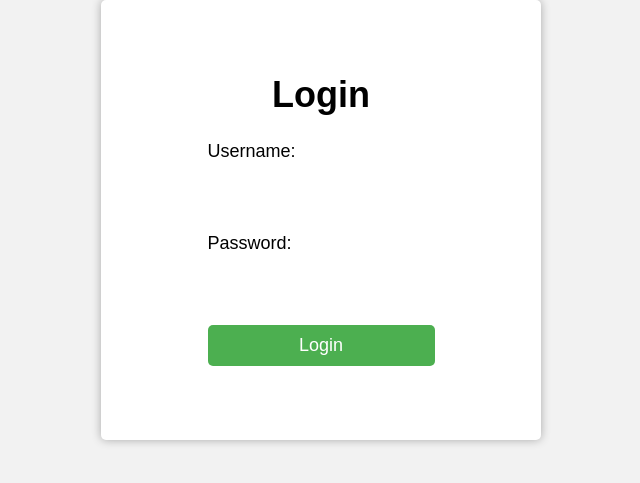
After one commit to tamar1472/BloodDonation, a Flask app: page / in a window 1280 px wide. The commit adds this page. Shown: the top 483 px of the page, without its empty margins (319-959 px from the left). Run offline with Flask 3, Linux system fonts and the light colour scheme.

Commit message:
little fixes

```diff
--- a/app.py
+++ b/app.py
@@ -1,13 +1,16 @@
 import os
-from flask import Flask, render_template, request, url_for, redirect, flash, make_response, Response
+from flask import Flask, render_template, request, url_for, redirect, session
+from flask_session import Session
 import db_operations
-
 import logging
 import mysql.connector
 from mysql.connector import Error
 
 app = Flask(__name__)
 app.secret_key = 'mysecretkey'
+app.config["SESSION_PERMANENT"] = False
+app.config["SESSION_TYPE"] = "filesystem"
+Session(app)
 
 # Disable Werkzeug logs in the console
 werkzeug_logger = logging.getLogger('werkzeug')
@@ -39,6 +42,45 @@ try:
         # print("MySQL connection is closed")
 except Error as e:
     print("Error while connecting to MySQL", e)
+
+
+@app.route('/', methods=["POST", "GET"])
+def login():
+    if request.method == 'POST' and 'username' in request.form and 'password' in request.form:
+        username = request.form['username']
+        password = request.form['password']
+        result = db_operations.login(username, password)
+        if result[0] == 'admin':
+            session["username"] = username
+            session["role"] = "admin"
+            return redirect(url_for('admin_panel'))
+
+        if result[0] == 'regular user':
+            session["username"] = username
+            session["role"] = "regular user"
+            return redirect(url_for('requests'))
+
+        if result[0] == 'research student':
+            session["username"] = username
+            session["role"] = "research student"
+            return redirect(url_for('donors'))
+    #     # Check the username and password against the database here
+    #     # If the login is successful, redirect the user to the home page
+    #     # If the login fails, render the login page with an error message
+
+    return render_template('login.html')
+
+
+@app.route('/admin', methods=["POST", "GET"])
+def admin_panel():
+    if session["role"] != 'admin':
+        return redirect(url_for('login'))
+    users = db_operations.showUsers()
+    donors = db_operations.showDonors()
+    if request.method == "POST":
+        pass
+
+    return render_template('admin_panel.html', users=users, donors=donors)
 
 
 @app.route('/donors', methods=["POST", "GET"])
--- a/db_operations.py
+++ b/db_operations.py
@@ -109,3 +109,26 @@ def showTable():
         cursor.execute("SELECT COUNT(*) FROM donors WHERE eligibility_status = 'Eligible' and blood_type = %s", (t,))
         blood_type[t] = cursor.fetchall()[0][0]
     return blood_type
+
+
+def login(username, password):
+    fetch = 'SELECT role FROM users WHERE username = %s AND password = %s'
+    cursor.execute(fetch, (username, password,))
+    result = cursor.fetchall()
+    if result is None:
+        return "Invalid credentials"
+    else:
+        role = result[0]
+    return role
+
+
+def showUsers():
+    cursor.execute("SELECT username, role FROM users")
+    users = cursor.fetchall()
+    return users
+
+
+def showDonors():
+    cursor.execute("SELECT * FROM donors WHERE eligibility_status = 'Eligible' ")
+    donors = cursor.fetchall()
+    return donors
--- /dev/null
+++ b/static/css/login.css
@@ -0,0 +1,59 @@
+body {
+    margin: 0;
+    padding: 0;
+    font-family: Arial, sans-serif;
+    background-color: #f2f2f2;
+}
+
+.container {
+    width: 400px;
+    height: 400px;
+    margin: auto;
+    display: flex;
+    flex-direction: column;
+    justify-content: center;
+    align-items: center;
+    background-color: #fff;
+    padding: 20px;
+    border-radius: 5px;
+    box-shadow: 0 0 10px rgba(0, 0, 0, 0.3);
+}
+
+h1 {
+    text-align: center;
+    font-size: 36px;
+    margin-top: 0;
+}
+
+form {
+    display: flex;
+    flex-direction: column;
+}
+
+label {
+    font-size: 18px;
+    margin-bottom: 5px;
+}
+
+input[type="text"],
+input[type="password"] {
+    padding: 10px;
+    font-size: 16px;
+    border: none;
+    border-radius: 5px;
+    margin-bottom: 10px;
+}
+
+input[type="submit"] {
+    background-color: #4CAF50;
+    color: #fff;
+    font-size: 18px;
+    padding: 10px;
+    border: none;
+    border-radius: 5px;
+    cursor: pointer;
+}
+
+input[type="submit"]:hover {
+    background-color: #3e8e41;
+}
--- a/static/css/main.css
+++ b/static/css/main.css
@@ -16,7 +16,7 @@ hr.hr1 {
 }
 
 h1 {
-    font-family: Serif;
+    font-family: Serif, serif;
     font-size: 30px;
     color: red;
     text-align: center;
--- a/templates/donors.html
+++ b/templates/donors.html
@@ -3,15 +3,17 @@
 <head>
     <meta charset="UTF-8">
     <title>{% block title %} {% endblock %} - Blood Donations</title>
-    <link rel="icon" type="image/x-icon" href="/static/3595788.png">
+    <link rel="icon" type="image/x-icon" href="/static/Images/3595788.png">
     <link rel="stylesheet" href="{{ url_for('static', filename='css/main.css') }}">
 </head>
 
 <body>
 <!-- navigate through pages -->
 <nav>
+    <a href="{{ url_for('admin_panel') }}">Admin Panel</a>
     <a href="{{ url_for('donors') }}">Home</a>
     <a href="{{ url_for('requests') }}">Requests</a>
+    <a href="{{ url_for('login') }}">Log Out</a>
 </nav>
 <hr class="hr1">
 
--- /dev/null
+++ b/templates/login.html
@@ -0,0 +1,22 @@
+<!DOCTYPE html>
+<html lang="en">
+<head>
+    <meta charset="UTF-8">
+    <title>{% block title %} {% endblock %} - Schedule Blood Transfer </title>
+    <link rel="icon" type="image/x-icon" href="/static/Images/3595788.png">
+    <link rel="stylesheet" href="{{ url_for('static', filename='css/login.css') }}">
+
+</head>
+<body>
+<div class="container">
+    <h1>Login</h1>
+    <form method="POST" id="login">
+        <label for="username">Username:</label>
+        <input type="text" id="username" name="username"><br>
+        <label for="password">Password:</label>
+        <input type="password" id="password" name="password"><br>
+        <input type="submit" value="Login">
+    </form>
+</div>
+</body>
+</html>
--- a/templates/requests.html
+++ b/templates/requests.html
@@ -3,15 +3,17 @@
 <head>
     <meta charset="UTF-8">
     <title>{% block title %} {% endblock %} - Schedule Blood Transfer </title>
-    <link rel="icon" type="image/x-icon" href="/static/3595788.png">
+    <link rel="icon" type="image/x-icon" href="/static/Images/3595788.png">
     <link rel="stylesheet" href="{{ url_for('static', filename='css/requests.css') }}">
 </head>
 
 <body>
 <!-- navigate through pages -->
 <nav>
+
     <a href="{{ url_for('donors') }}">Home</a>
     <a href="{{ url_for('requests') }}">Requests</a>
+    <a href="{{ url_for('login') }}">Log Out</a>
 </nav>
 <hr class="hr2">
 
@@ -153,6 +155,5 @@
     }
 </script>
 
-
 </body>
 </html>
```
Also changed, not shown: static/css/admin_panel.css (added, +201 -0 lines), static/css/requests.css (+8 -1 lines), templates/admin_panel.html (added, +71 -0 lines), 1 other file.
